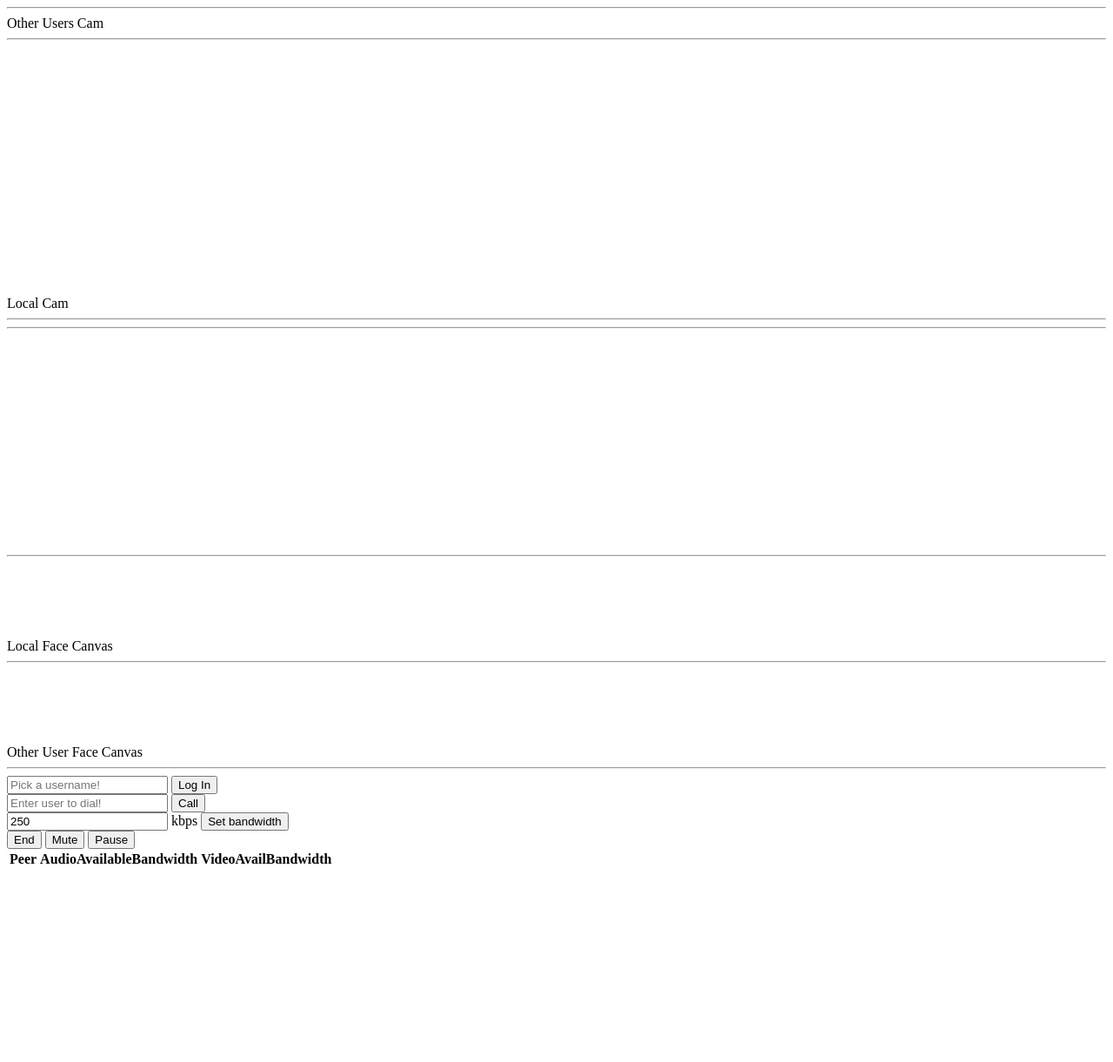
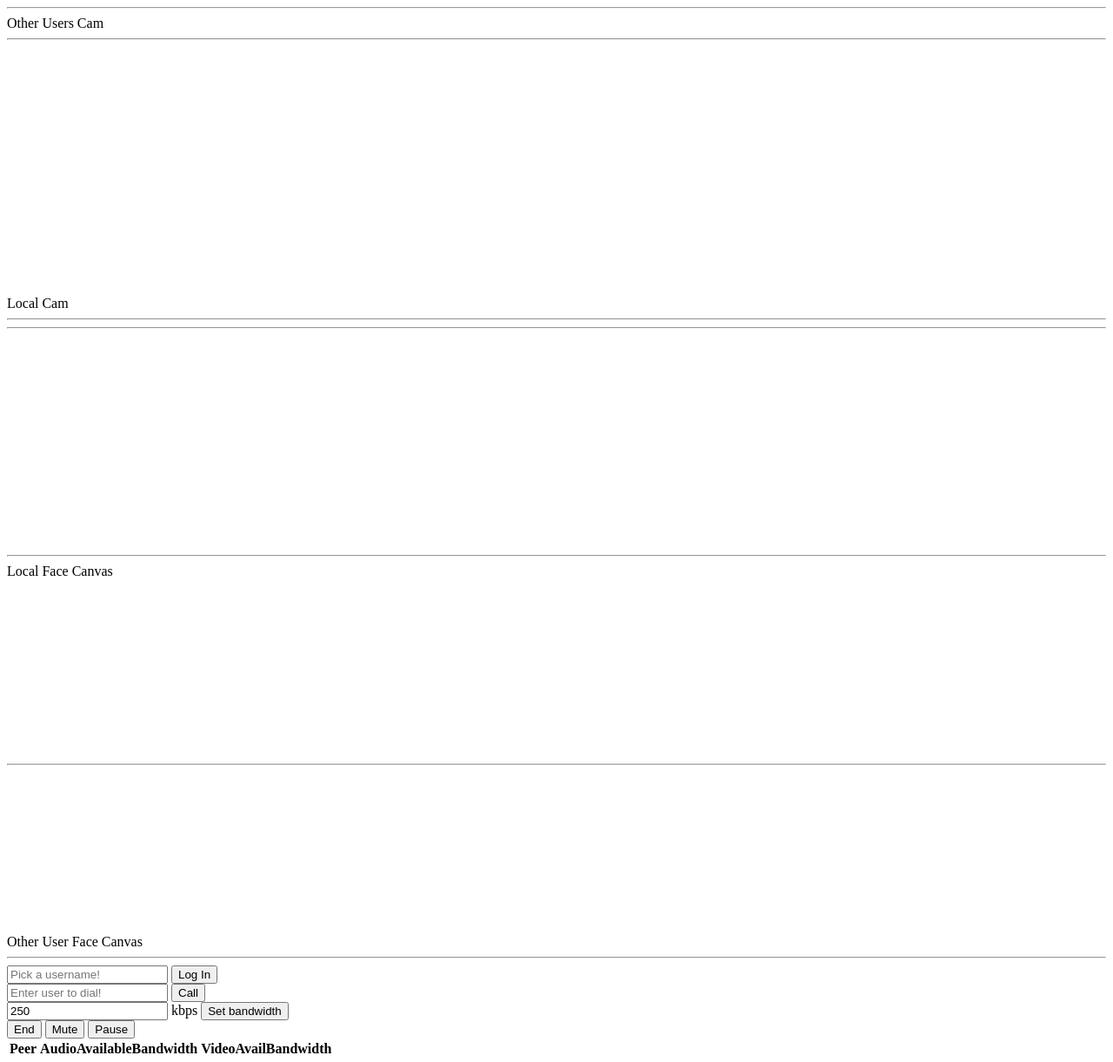
Before and after one commit to PriyankitSingh/VideoChat750, a plain HTML site: page index.html in a window 1280 px wide. Shown: the whole page at 87% size. Before the commit the page ends 1008 px from the top, so only its background shows below. Drawn offline with nearby package versions, Linux system fonts and the light colour scheme.

Commit message:
fixed merge conflict

```diff
--- a/index.html
+++ b/index.html
@@ -1,10 +1,18 @@
 <!DOCTYPE html>
+
 <html>
+
 	<head>
+	<link rel="stylesheet" type="text/css" href="css/stylesheet.css">
 	</head>
 
+	<body onunload="end()">
+		<!-- this script has to be in the beginning of body -->
+		<script src="scripts/FacebookLogin.js"></script>
 
-<body>
+		<div id="friends-container" class="sidebar"></div>
+
+		<div class= "userVideoContainer">
 			<hr>
 				Other Users Cam
 				<div id="vid-box"></div>
@@ -18,14 +26,18 @@ Local Cam
 			<canvas id="canvas" width="320" height="240"></canvas>
 			<hr>
 				Local Face Canvas
-<canvas id="faceOnly" width="100" height="100"></canvas>
+				<div id="faceContainer"></div>
+				<canvas id="faceOnly" width="200" height="200"></canvas>
 			<hr>
 				Other User Face Canvas
-<canvas id="snap" width="100" height="100"></canvas>
+				<canvas id="snap" width="200" height="200"></canvas>
 			<hr>
 
+			<div id="status"></div>
+			<fb:login-button scope="public_profile,email,user_friends" onlogin="checkLoginState();"></fb:login-button>
 
-<form name="loginForm" id="login" action="#" onsubmit="return login(this);">
+			<!-- TODO: need to remove one (or both) of the forms -->
+			<form name="loginForm" id="login" action="#" onsubmit="return loginPubnub();">
 			    <input type="text" name="username" id="username" placeholder="Pick a username!" />
 			    <input type="submit" name="login_submit" value="Log In">
 			</form>
@@ -44,8 +56,6 @@ Other User Face Canvas
 			<div id="inCall"> <!-- Buttons for in call features -->
 				<button id="end" onclick="end()">End</button> <button id="mute" onclick="mute()">Mute</button> <button id="pause" onclick="pause()">Pause</button>
 			</div>
-
-
 			<table >
 			    <thread>
 			        <th> Peer </th>
@@ -54,9 +64,13 @@ Other User Face Canvas
 			    </thread>
 			    <tbody id="statsContainer"></tbody>
 			</table>
+		</div>
+
+		<div class="otherVideoContainer">
+
+		</div>
 
 	</body>
-
 
 <script src="https://ajax.googleapis.com/ajax/libs/jquery/2.1.3/jquery.min.js"></script>
 <script src="https://cdn.pubnub.com/pubnub-3.7.14.min.js"></script>
--- a/video.js
+++ b/video.js
@@ -28,7 +28,7 @@ function invokeGetStats(peerConnection){
 		if(!tableRow) {
 			tableRow = document.createElement('tr');
 			tableRow.id ='peer-stats-' + peerConnection.number;
-			console.log(tableRow.id);
+			//console.log(tableRow.id);
 			statsContainer.appendChild(tableRow);
 		}
 
```
Lines whose indentation alone changed are shown as unchanged.
